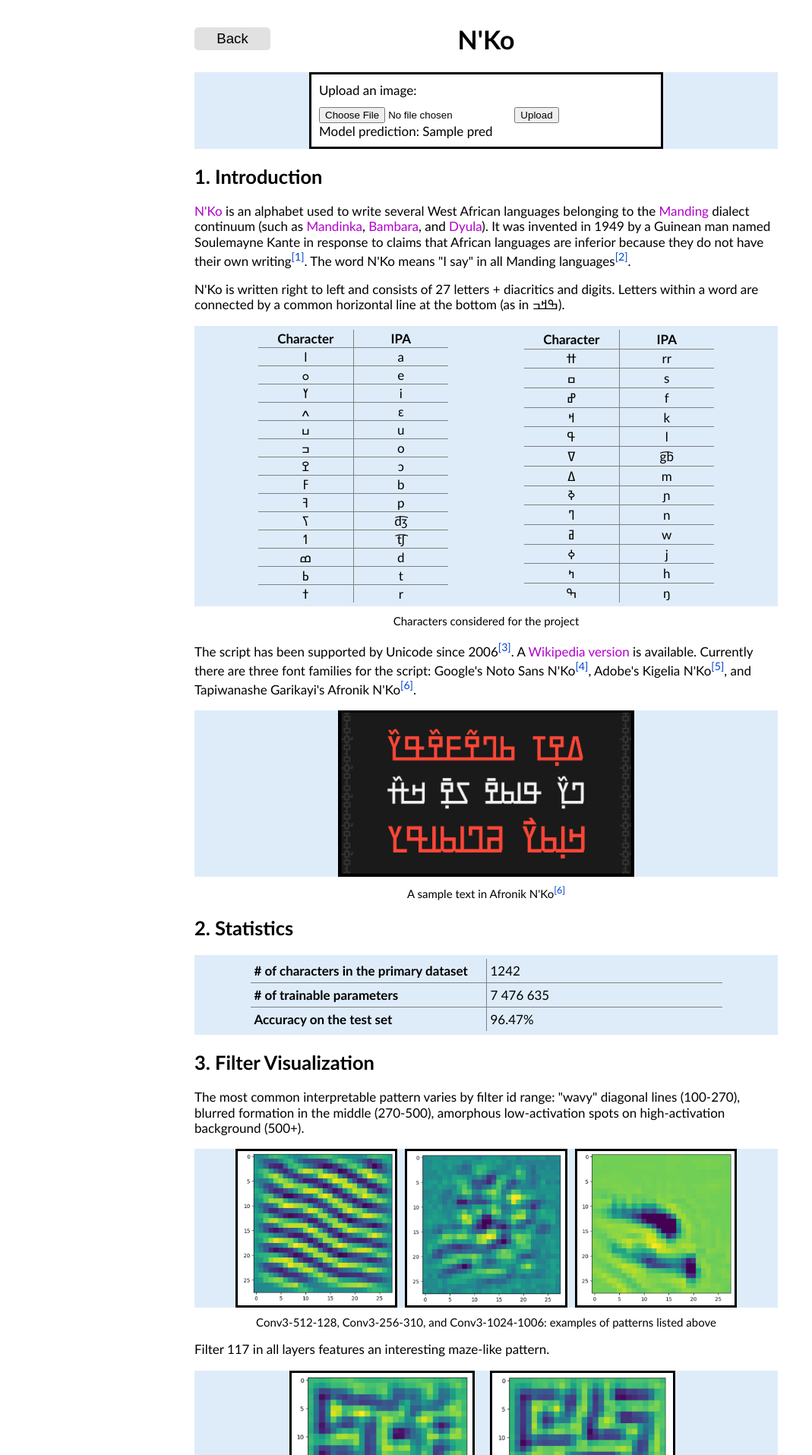
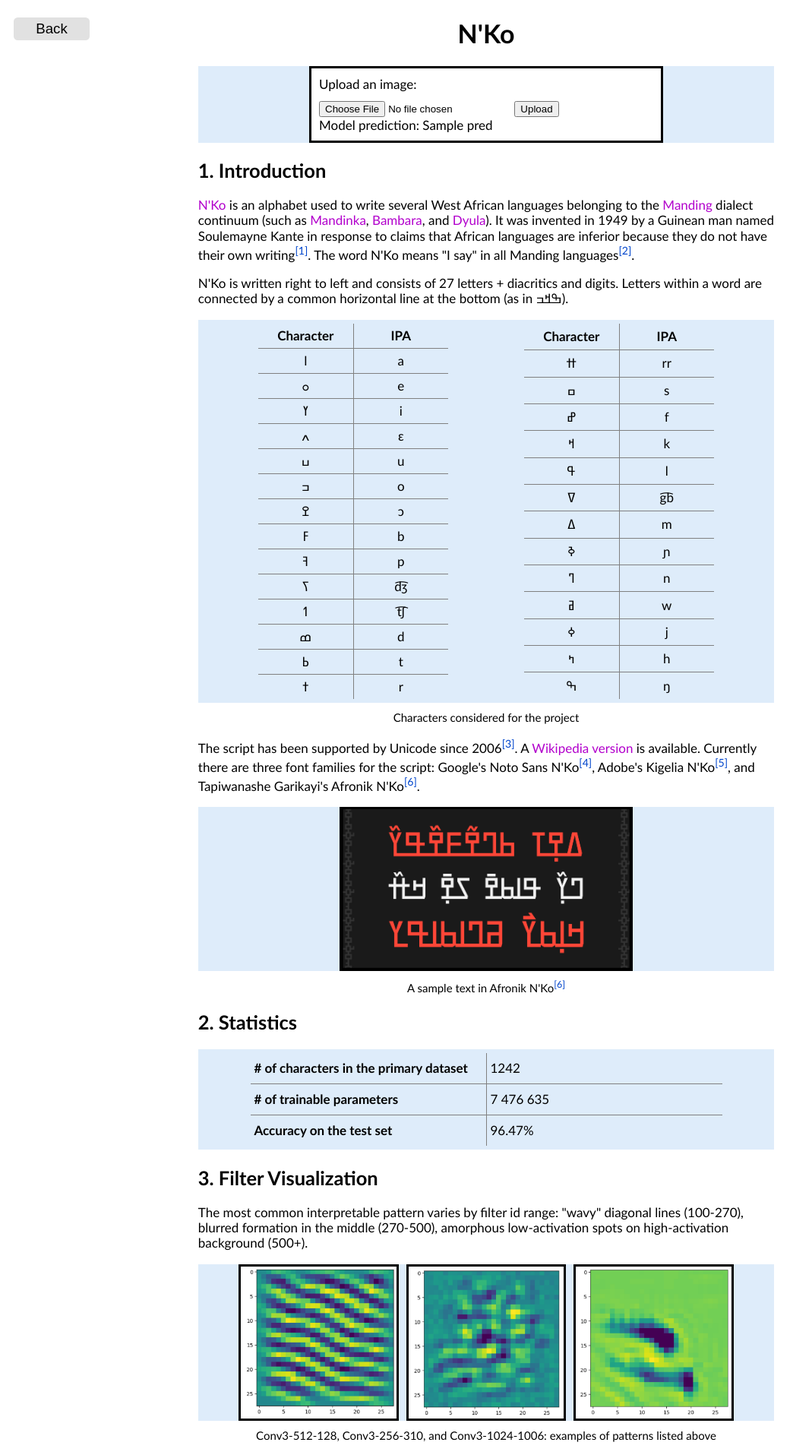
Before and after one commit to dariakryvosheieva/descry, a Flask app: template templates/nko.html in a window 1280 px wide. Shown: the top 1915 px of the page at 76% size, without its empty margins (0-1069 px from the left). Run offline with Flask 3, Linux system fonts and the light colour scheme; the template is opened without the code that fills it: most values are stand-ins (such as "Sample title", 1, 10 or a date in 2020).

Commit message:
minor improvements (back button, tables)

```diff
--- a/static/style.css
+++ b/static/style.css
@@ -1,16 +1,16 @@
-a{
+a {
 	color: #B200CC;
 	text-decoration: none;
 }
 
-body{
+body {
     font-family: 'Calibri', sans-serif;
     font-size: 17px;
-	margin-left: 20%;
-	margin-right: 20%;
 }
 
 button {
+	position: fixed;
+	margin-left: 10px;
 	width: 100px;
 	height: 30px;
 	font-size: 14pt;
@@ -24,8 +24,9 @@ button:hover {
     cursor: pointer;
 }
 
-div.hidden {
-	width: 100px;
+div.caption {
+	font-size: 15px;
+	text-align: center;
 }
 
 div.header {
@@ -34,29 +35,24 @@ div.header {
 	align-items: center;
 }
 
-div#input-parent{
-	background-color: #DEECFA;
-	display: flex;
-  	justify-content: center;
+div.hidden {
+	width: 100px;
 }
 
-div#input{
+div.input {
     background-color: #FFFFFF;
     border-style: solid;
     width: 440px;
     padding: 10px;
 }
 
-div#upload-text{
-    display: inline-block;
-    margin-bottom: 10px;
+div.input-parent {
+	background-color: #DEECFA;
+	display: flex;
+  	justify-content: center;
 }
 
-div#form{
-    display: inline-block;
-}
-
-div.figure-container{
+div.figure-container {
 	background-color: #DEECFA;
 	display: flex;
 	flex-direction: row;
@@ -66,12 +62,16 @@ div.figure-container{
 	flex-wrap: wrap;
 }
 
-div.caption{
-	font-size: 15px;
-	text-align: center;
+div.form {
+    display: inline-block;
 }
 
-div.table-parent{
+div.main {
+	margin-left: 20%;
+	margin-right: 20%;
+}
+
+div.table-parent {
 	background-color: #DEECFA;
 	display: flex;
 	flex-direction: row;
@@ -80,32 +80,33 @@ div.table-parent{
 	margin-bottom: 10px;
 }
 
-h1{
+div.upload-text {
+    display: inline-block;
+    margin-bottom: 10px;
+}
+
+h1 {
     text-align: center;
 }
 
-img{
+img {
 	border: solid;
 }
 
-img.one{
+img.one {
 	width: 50%;
 }
 
-img.two{
+img.two {
 	width: 27%;
 	margin-right: 10px;
 }
 
-img.three{
+img.three {
 	width: 27%;
 }
 
-img#four{
-	width: 50px;
-}
-
-img.four{
+img.four {
 	width: 31%;
 	margin-right: 10px;
 }
@@ -118,22 +119,21 @@ p {
 	line-height: 1.2;
 }
 
-sup{
+sup {
 	color: #0045CC;
 }
 
-table{
+table {
 	width: 250px;
 	text-align: center;
 	margin-top: 5px;
 	margin-bottom: 5px;
 }
 
+tr {
+	line-height: 30px;
+}
+
 table.stats {
 	text-align: left;
 }
-
-table#architecture{
-	border: 1px solid;
-	width: 300px;
-}
--- a/templates/nko.html
+++ b/templates/nko.html
@@ -7,17 +7,15 @@
         <link rel="stylesheet" href="{{ url_for('static', filename='style.css') }}">
     </head>
     <body>
-        <div class="header">
         <button><a style="color: black;" href="/">Back</a></button>
+        <div class="main">
             <h1>N'Ko</h1>
-            <div class="hidden"></div>
-        </div>
-        <div id="input-parent">
-            <div id="input">
-                <div id="upload-text">
+            <div class="input-parent">
+                <div class="input">
+                    <div class="upload-text">
                         Upload an image:
                     </div>
-                <div id="form">
+                    <div class="form">
                         <form method="post" enctype="multipart/form-data">
                             <input type="file" name="file">
                             <input type="submit" value="Upload">
@@ -27,8 +25,7 @@
                     Model prediction: {{pred}}
                 </div>
             </div>
-        </div>
-        <div id="1">
+            <div>
                 <h2>1. Introduction</h2>
                 <p><a href="https://en.wikipedia.org/wiki/N%27Ko_script">N'Ko</a> is an alphabet used to write several West African languages belonging to the <a href="https://en.wikipedia.org/wiki/Manding_languages">Manding</a> dialect continuum (such as <a href="https://en.wikipedia.org/wiki/Mandinka_language">Mandinka</a>, <a href="https://en.wikipedia.org/wiki/Bambara_language">Bambara</a>, and <a href="https://en.wikipedia.org/wiki/Dyula_language">Dyula</a>). It was invented in 1949 by a Guinean man named Soulemayne Kante in response to claims that African languages are inferior because they do not have their own writing<sup>[1]</sup>. The word N'Ko means "I say" in all Manding languages<sup>[2]</sup>.</p>
                 <p>N'Ko is written right to left and consists of 27 letters + diacritics and digits. Letters within a word are connected by a common horizontal line at the bottom (as in ߒߞߏ).</p>
@@ -163,7 +160,7 @@
                 </div>
                 <div class="caption">A sample text in Afronik N'Ko<sup>[6]</sup></div>
             </div>
-        <div id="2">
+            <div>
                 <h2>2. Statistics</h2>
                 <div class="table-parent">
                     <table class="stats" rules="all" cellpadding="5">
@@ -183,7 +180,7 @@
                     </table>
                 </div>
             </div>
-        <div id="3">
+            <div>
                 <h2>3. Filter Visualization</h2>
                 <p>The most common interpretable pattern varies by filter id range: "wavy" diagonal lines (100-270), blurred formation in the middle (270-500), amorphous low-activation spots on high-activation background (500+).</p>
                 <div class="figure-container">
@@ -205,7 +202,7 @@
                     Conv3-[128, 256, 512, 1024]-117: a maze pattern
                 </div>
             </div>
-        <div id="4">
+            <div>
                 <h2>4. Citations</h2>
                 <p><span style="color: #0045CC;">[1]</span> "N'Ko." Omniglot, <a href="https://www.omniglot.com/writing/nko.htm">www.omniglot.com/writing/nko.htm</a>.</p>
                 <p><span style="color: #0045CC;">[2]</span> "N'Ko." Atlas of Endangered Alphabets, <a href="https://www.endangeredalphabets.net/alphabets/nko/">www.endangeredalphabets.net/alphabets/nko/</a>.</p>
@@ -214,5 +211,6 @@
                 <p><span style="color: #0045CC;">[5]</span> "Kigelia N'Ko." Adobe Fonts, <a href="https://fonts.adobe.com/fonts/kigelia-nko#fonts-section">fonts.adobe.com/fonts/kigelia-nko#fonts-section</a>.</p>
                 <p><span style="color: #0045CC;">[6]</span> Garikayi, Tapiwanashe Sebastian. "Afronik N'ko Font." Behance, <a href="https://www.behance.net/gallery/113832699/Afronik-Nko-Font?locale=en_US">www.behance.net/gallery/113832699/Afronik-Nko-Font?locale=en_US</a>.</p>
             </div>
+        </div>
     </body>
 </html>
```
Also changed, not shown: templates/adlam.html (+10 -12 lines), templates/kayahli.html (+10 -12 lines), README.md. Lines whose indentation alone changed are shown as unchanged.
